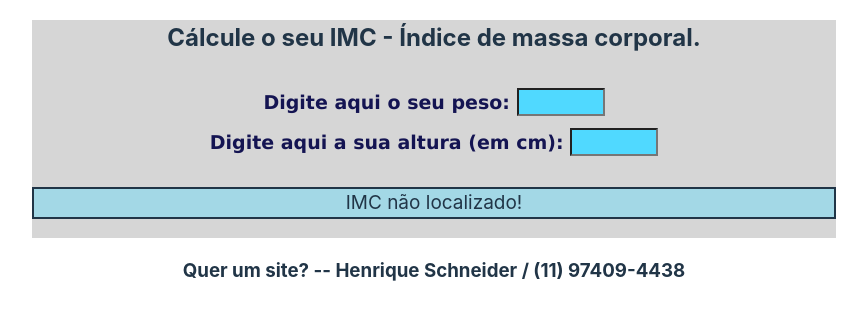
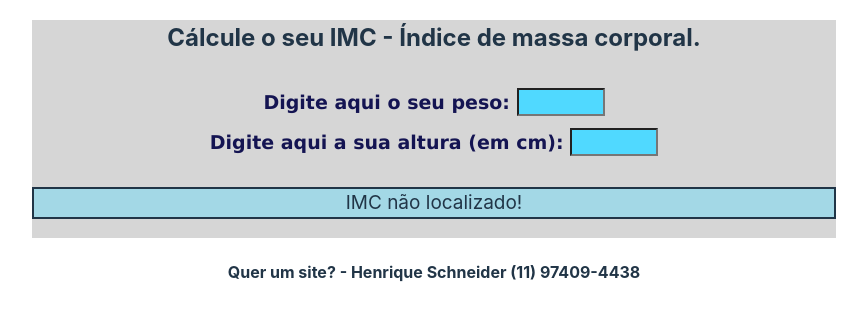
Before and after one commit to HenriqueSchneiderAlmeida/veja_seu_IMC, a React (Vite) app: page / in a window 1280 px wide. Shown: the top 320 px of the page, without its empty margins (206-1073 px from the left). Built offline with nearby package versions, Linux system fonts and the light colour scheme.

Commit message:
ajuste rodape

```diff
--- a/src/components/Formulario/formularia.module.css
+++ b/src/components/Formulario/formularia.module.css
@@ -27,7 +27,7 @@ width: 80px;
     text-align: center;
 }
 
-h2, h3 {
+h2, h4 {
     display: block;
     justify-content: center;
     text-align: center;
--- a/src/components/Formulario/rodape.jsx
+++ b/src/components/Formulario/rodape.jsx
@@ -3,9 +3,9 @@ import styles from './formularia.module.css';
 const Rodape = ({}) => {
     return (
         <footer className={styles.footer}>
-            <h3>
-                Quer um site? -- Henrique Schneider / (11) 97409-4438
-            </h3>
+            <h4>
+                Quer um site? - Henrique Schneider (11) 97409-4438
+            </h4>
         </footer>
     )
 }
```
